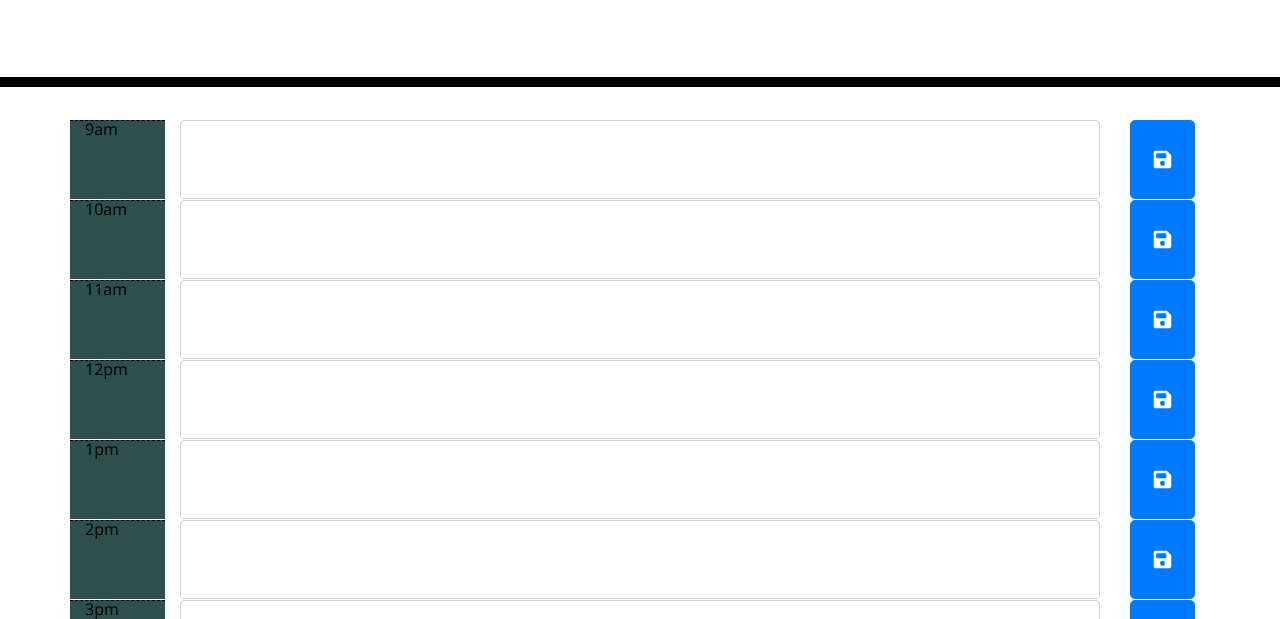
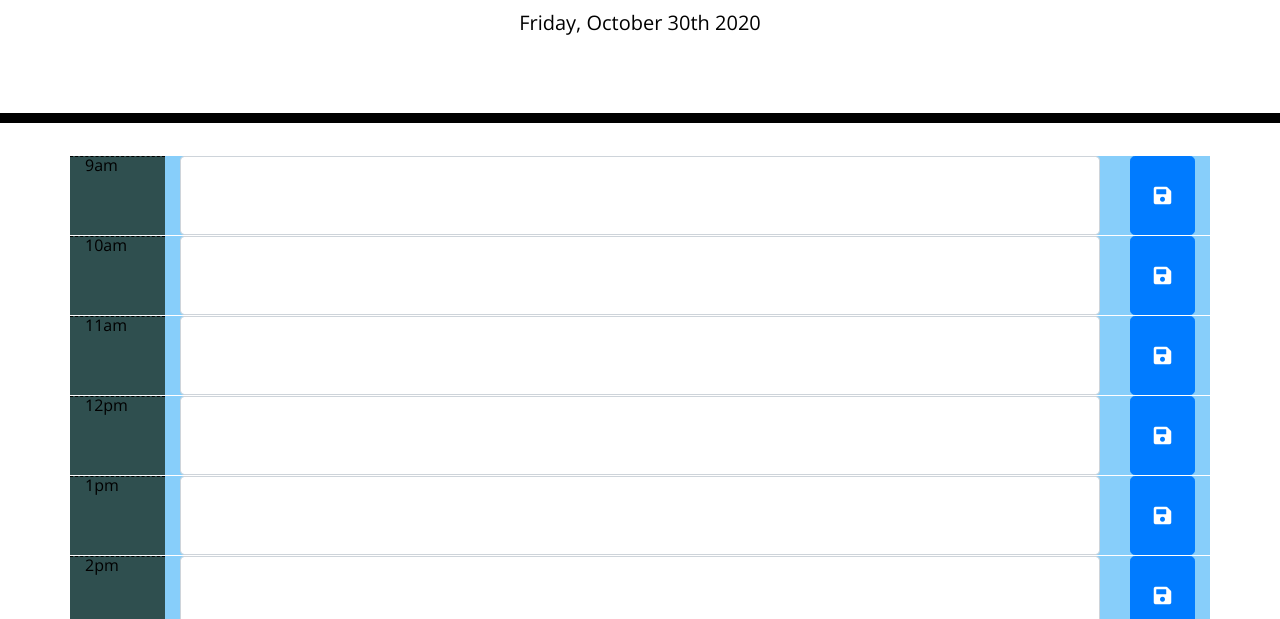
Before and after one commit to DaronSchmit/DaronDayScheduler, a plain HTML site: page index.html in a window 1280 px wide. Shown: the part 181-800 px from the top of the page. Drawn offline with nearby package versions, Linux system fonts and the light colour scheme.

Commit message:
fixed script.js linking

```diff
--- a/index.html
+++ b/index.html
@@ -31,6 +31,7 @@
 
 <!-- https://daronschmit.github.io/DaronDayScheduler/
  https://daronschmit.github.io/DaronDayScheduler/ -->
+
     <div class="container">
       <row class="row 9"
         ><div class="col-sm-1 hour">9am</div>
@@ -92,6 +93,6 @@
 
     <script src="https://cdnjs.cloudflare.com/ajax/libs/jquery/3.2.1/jquery.min.js"></script>
     <script src="https://cdnjs.cloudflare.com/ajax/libs/moment.js/2.24.0/moment.min.js"></script>
-    <script src="../Develop/script.js"></script>
+    <script src="script.js"></script>
   </body>
 </html>
```
